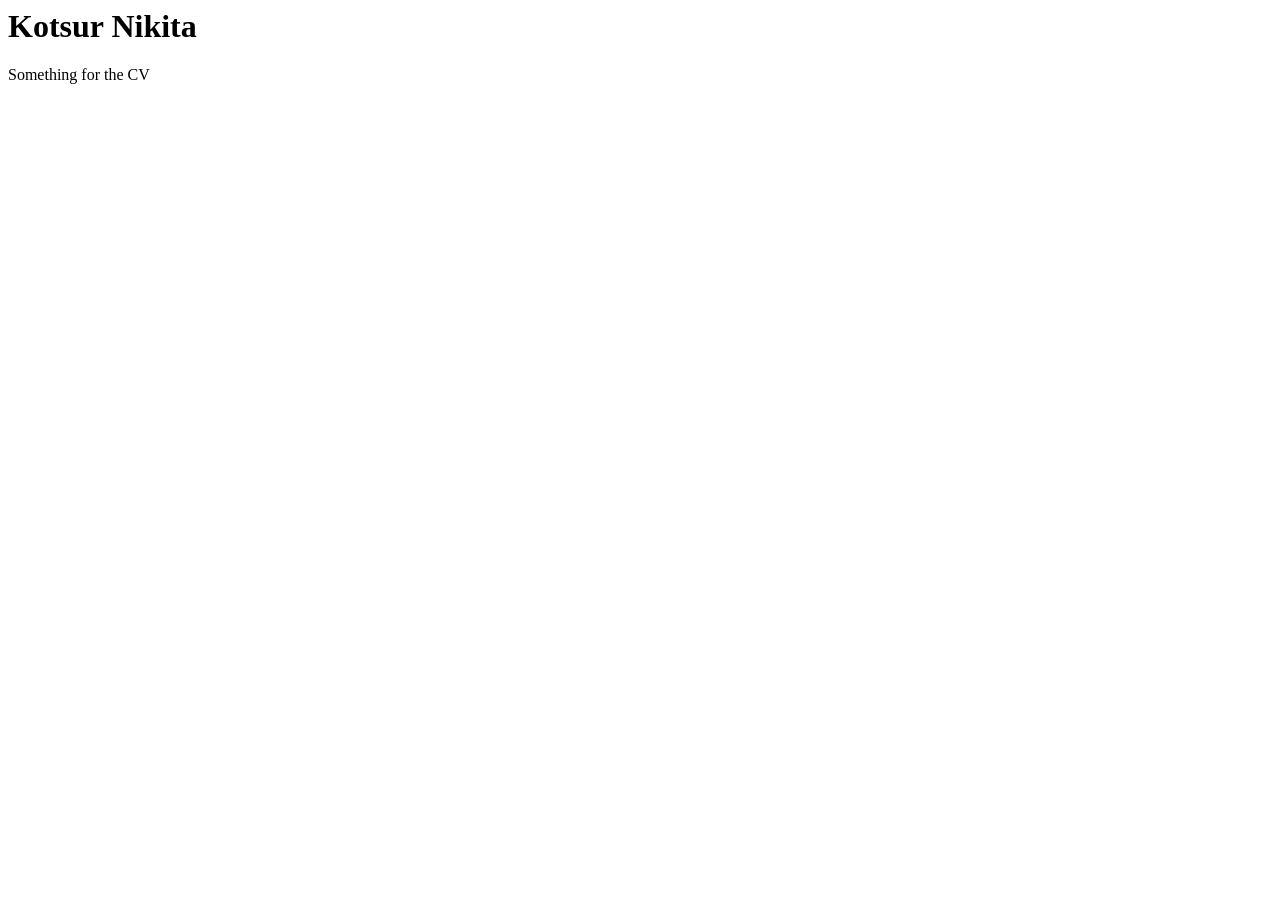
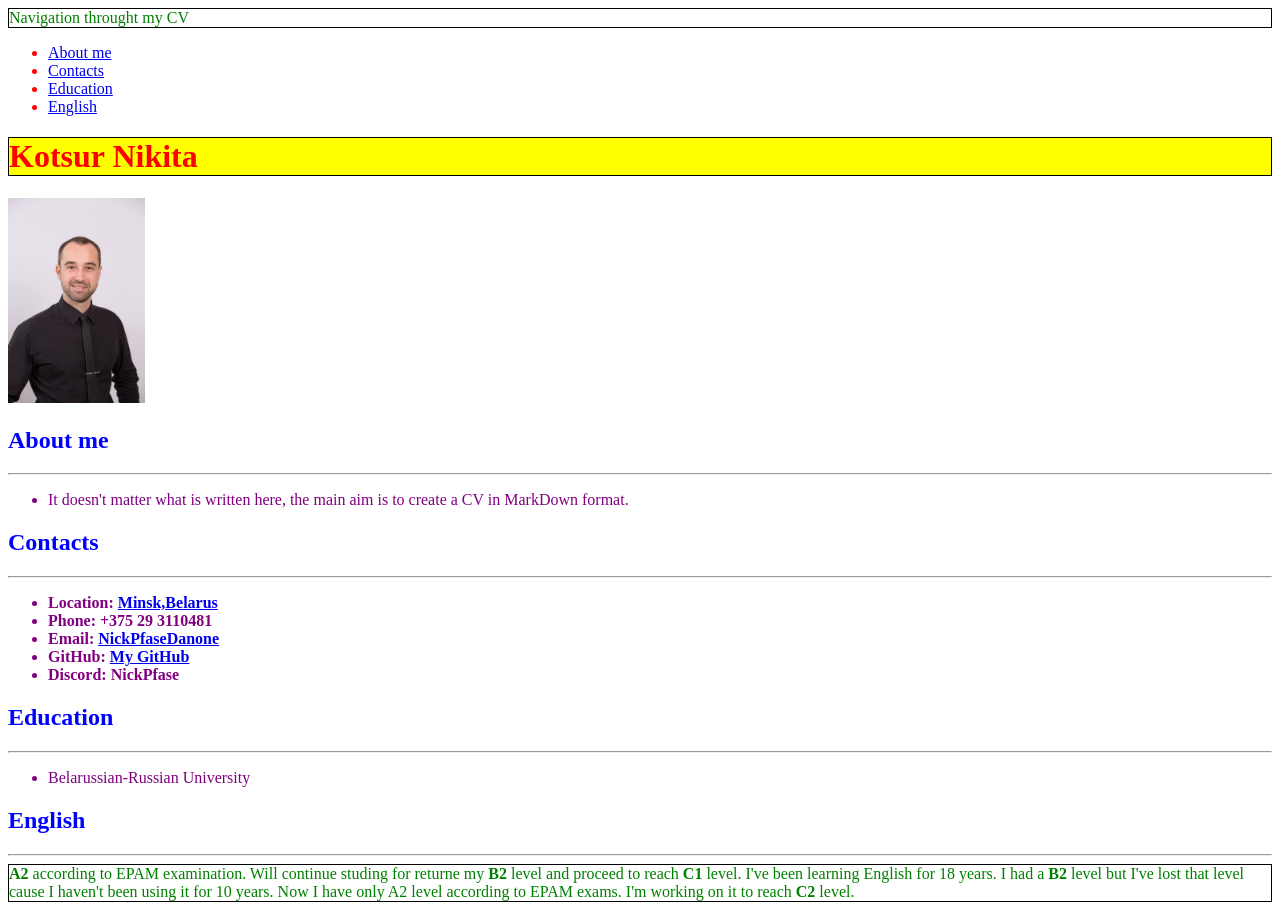
Before and after one commit to NickPfase/rsschool-cv, a plain HTML site: page index.html in a window 1280 px wide. Before the commit the page ends 800 px from the top, so only its background shows below. Drawn offline with Linux system fonts and the light colour scheme.

Commit message:
refactor: index and style changes

```diff
--- a/index.html
+++ b/index.html
@@ -1,10 +1,83 @@
+<!DOCTYPE html>
+<html lang="en-US">
+
 <head>
-    <title>
-        CV for RsSchoole
-    </title>
+    <meta charset="UTF-8">
+    <title>CV for RsSchool</title>
+    <link rel="stylesheet" href="style.css">
 </head>
 
 <body>
-    <h1>Kotsur Nikita</h1>
-    <p>Something for the CV</p>
+    <header>
+        <p>Navigation throught my CV</p>
+        <nav>
+            <ul>
+                <li class="nav_item">
+                    <a href="#about_me">About me</a>
+                </li>
+                <li class="nav_item">
+                    <a href="#contacts">Contacts</a>
+                </li>
+                <li class="nav_item">
+                    <a href="#education">Education</a>
+                </li>
+                <li class="nav_item">
+                    <a href="#english">English</a>
+                </li>
+            </ul>
+        </nav>
+    </header>
+    <main>
+        <h1>Kotsur Nikita</h1>
+        <img src="E75C09DA-944B-4F97-8909-ACEEEDD79BDD.jpg" alt="My foto" width="136.5" height="204.8">
+
+        <h2 class="section_title" id="about_me">About me</h2>
+        <hr>
+        <ul>
+            <li id="about_me">
+                It doesn't matter what is written here, the main aim is to create a CV in MarkDown format.
+            </li>
+        </ul>
+
+
+        <h2 class="section_title" id="contacts">Contacts</h2>
+        <hr>
+        <ul>
+            <li class="contact_item"> Location: <a
+                    href="https://yandex.by/maps/157/minsk/?ll=27.555691%2C53.902735&z=12">Minsk,Belarus</a></li>
+            <li class="contact_item">Phone: +375 29 3110481</li>
+            <li class="contact_item">Email: <a href="mailto:nickpfasedanone@gmail.com">NickPfaseDanone</a>
+            </li>
+            <li class="contact_item">GitHub: <a href="https://github.com/NickPfase">My GitHub</a></li>
+            <li class="contact_item">Discord: NickPfase</li>
+        </ul>
+
+
+
+        <h2 class="section_title" id="education">Education</h2>
+        <hr>
+        <ul>
+            <li>
+                Belarussian-Russian University
+            </li>
+        </ul>
+
+        <h2 class="section_title" id="english">English</h2>
+        <hr>
+        <p>
+            <b>A2</b> according to EPAM examination. Will continue studing for returne my <b>B2</b> level and proceed to
+            reach <b>C1</b> level.
+            I've been learning English for 18 years. I had a <b>B2</b> level but I've lost that level cause I haven't
+            been
+            using it for 10 years. Now I have only A2 level according to EPAM exams. I'm working on it to reach
+            <b>C2</b>
+            level.
+        </p>
+
+    </main>
+
+
+
 </body>
+
+</html>
--- a/style.css
+++ b/style.css
@@ -4,12 +4,26 @@ h1 {
     border: 1px solid black;
 }
 
-h2 {
+p {
+    margin: 0%;
     color: green;
-    background-color: brown;
-    border: 0, 5px solid black;
+    background-color: white;
+    border: 0.5px solid black;
 }
 
 li {
     color: purple;
 }
+
+.nav_item {
+    color: red;
+}
+
+.contact_item {
+    font-weight: bold;
+
+}
+
+.section_title {
+    color: blue;
+}
```
